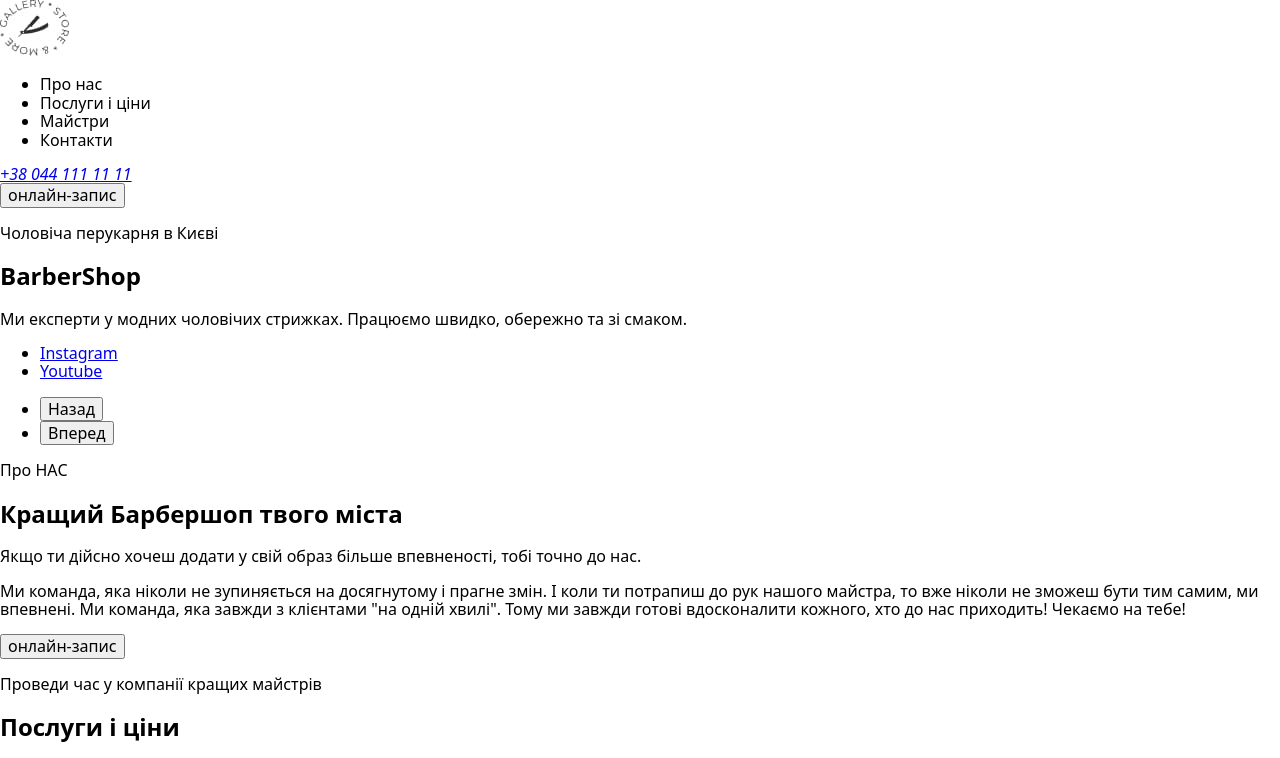
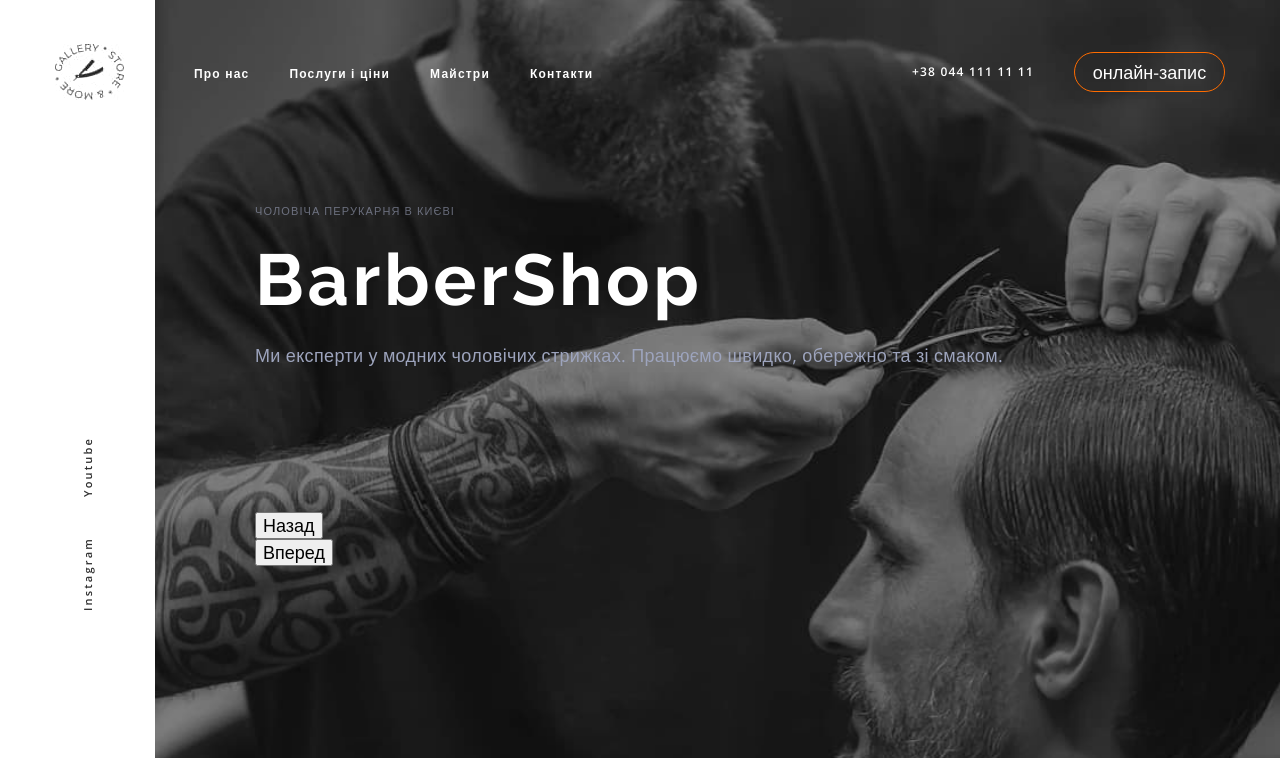
Before and after one commit to Stepaniuk1/barber-shop, a plain HTML site: page index.html in a window 1280 px wide. Shown: the top 758 px of the page. Drawn offline with nearby package versions, Linux system fonts and the light colour scheme.

Commit message:
add
 css: header and hero.
hero bg. img

```diff
--- a/css/style.css
+++ b/css/style.css
@@ -0,0 +1,238 @@
+html {
+  box-sizing: border-box;
+}
+
+*,
+*::before,
+*::after {
+  box-sizing: inherit;
+}
+
+:root {
+  --color-white: #ffffff;
+  --color-brand: #ff6c00;
+  --colorcolor-secondary-transparent: rgba(157, 164, 189, 0.6);
+  --color-second: #9da4bd;
+  --color-primary-dark: #303030;
+  --color-primary: #555555;
+}
+
+h1,
+h2,
+h3,
+h4,
+h5,
+h6,
+p,
+ul {
+  padding: 0;
+  margin: 0;
+}
+
+ul {
+  list-style: none;
+}
+
+img {
+  display: block;
+  max-width: 100%;
+  height: auto;
+}
+
+.link {
+  text-decoration: none;
+}
+
+.section {
+  padding: 130px 0;
+}
+
+.container {
+  width: 100%;
+  max-width: 1200px;
+  margin: 0 auto;
+  padding: 0 15px;
+}
+
+body {
+  font-family: 'Open Sans', sans-serif;
+  background-color: var(--color-white);
+  font-size: 18px;
+}
+
+/* header */
+
+header {
+  position: absolute;
+
+  z-index: 1;
+  top: 0;
+  width: 100%;
+  padding-top: 40px;
+}
+
+.header-container {
+  align-items: center;
+  display: flex;
+  gap: 40px;
+}
+
+.header-nav {
+  align-items: center;
+  display: flex;
+  flex-grow: 1;
+  gap: 70px;
+}
+
+.site-nav {
+  display: flex;
+  gap: 40px;
+}
+
+.header-link {
+  transition-property: color;
+  transition-duration: 250ms;
+  transition-timing-function: cubic-bezier(0.4, 0, 0.2, 1);
+
+  padding: 24px 0;
+
+  color: var(--color-white);
+
+  font-style: normal;
+  font-weight: 600;
+  font-size: 12px;
+  line-height: 1.33;
+  letter-spacing: 0.1em;
+}
+
+.header-link:focus,
+.header-link:hover {
+  color: var(--color-brand);
+}
+
+.address {
+  display: flex;
+}
+
+.button {
+  transition-property: background-color;
+  transition-duration: 250ms;
+  transition-timing-function: cubic-bezier(0.4, 0, 0.2, 1);
+
+  cursor: pointer;
+
+  width: 151px;
+  height: 40px;
+  background-color: transparent;
+  color: var(--color-white);
+  border: 1px solid var(--color-brand);
+  border-radius: 25px;
+}
+
+.button:hover,
+.button:focus {
+  background-color: var(--color-brand);
+}
+
+/* hero */
+
+.hero {
+  background-repeat: no-repeat;
+  background-position: center;
+  background-size: cover;
+  background-attachment: fixed;
+  background-color: var(--color-primary);
+  background-image: url(../image/bg-img.jpg);
+}
+
+.hero-section {
+}
+
+.hero-container {
+  position: relative;
+  padding-top: 204px;
+  padding-bottom: 206px;
+  padding-left: 200px;
+}
+
+.hero-container::before {
+  position: absolute;
+  top: 0;
+  left: -100%;
+  width: calc(100% + 100px);
+  height: 100%;
+  background-color: var(--color-white);
+  content: '';
+}
+
+.hero-paragraph {
+  margin-bottom: 20px;
+
+  color: var(--colorcolor-secondary-transparent);
+  font-size: 11px;
+  line-height: 1.36;
+  letter-spacing: 0.1em;
+  text-transform: uppercase;
+}
+
+.hero-title {
+  margin-bottom: 20px;
+
+  color: var(--color-white);
+
+  font-family: 'Raleway';
+  font-size: 72px;
+  line-height: 1.13;
+  letter-spacing: 0.05em;
+}
+
+.hero-text {
+  margin-bottom: 142px;
+
+  color: var(--color-second);
+
+  font-weight: 400;
+  font-size: 18px;
+  line-height: 1.67;
+  letter-spacing: 0.02em;
+}
+
+.hero-social {
+  display: flex;
+  left: 20px;
+  bottom: 140px;
+  gap: 40px;
+  transform: rotate(-90deg);
+  transform-origin: 0 0;
+  position: absolute;
+}
+
+.hero-social-link {
+  transition-property: color;
+  transition-duration: 250ms;
+  transition-timing-function: cubic-bezier(0.4, 0, 0.2, 1);
+
+  color: var(--color-primary-dark);
+  font-weight: 600;
+  font-size: 11px;
+  line-height: 1.36;
+  letter-spacing: 0.2em;
+}
+
+.hero-social-link:hover,
+.hero-social-link:focus {
+  color: var(--color-brand);
+}
+
+.carousel-controls {
+  position: relative;
+}
+
+.carousel-button {
+}
+
+.carousel-prev {
+}
+
+.carousel-next {
+}
--- a/index.html
+++ b/index.html
@@ -1,5 +1,5 @@
 <!DOCTYPE html>
-<html lang="UA">
+<html lang="uk">
 
 <head>
     <meta charset="UTF-8">
@@ -30,49 +30,59 @@
 
 
     <!-- header -->
-    <header>
-        <nav>
-            <a href="">
+    <header class="header">
+        <div class="container header-container">
+
+            <nav class="header-nav">
+                <a href="#">
                     <img src="./image/logo.jpg" alt="лого">
                 </a>
 
-            <ul>
+                <ul class="site-nav">
 
-                <li>Про нас</li>
-                <li>Послуги і ціни</li>
-                <li>Майстри</li>
-                <li>Контакти</li>
+                    <li> <a class="header-link link" href="">Про нас</a></li>
+                    <li> <a class="header-link link" href="">Послуги і ціни</a></li>
+                    <li> <a class="header-link link" href="">Майстри</a></li>
+                    <li> <a class="header-link link" href="">Контакти</a></li>
+
                 </ul>
             </nav>
 
-        <address>
-            <a href="tel=+380441111111">+38 044 111 11 11</a>
+            <address class="address">
+                <a class="header-link link" href="tel=+380441111111">+38 044 111 11 11</a>
             </address>
 
-        <button type="button">онлайн-запис</button>
+            <button class="button" type="button">онлайн-запис</button>
 
+        </div>
     </header>
 
 
     <main>
 
         <!-- hero -->
-        <section>
+        <section class="hero hero-section">
+            <div class="container">
+                <div class="hero-container">
 
-            <p>Чоловіча перукарня в Києві</p>
-            <h1>BarberShop</h1>
-            <p>Ми експерти у модних чоловічих стрижках. Працюємо швидко, обережно та зі смаком.</p>
-
-            <ul>
-                <li><a href="#">Instagram</a></li>
-                <li><a href="#">Youtube</a></li>
+                    <ul class="hero-social">
+                        <li><a class="hero-social-link link" href="#">Instagram</a></li>
+                        <li><a class="hero-social-link link" href="#">Youtube</a></li>
 
                     </ul>
 
-            <ul>
-                <li><button>Назад</button></li>
-                <li><button>Вперед</button></li>
+                    <p class="hero-paragraph">Чоловіча перукарня в Києві</p>
+                    <h1 class="hero-title">BarberShop</h1>
+                    <p class="hero-text">Ми експерти у модних чоловічих стрижках.
+                        Працюємо швидко, обережно та зі смаком.</p>
+
+
+                    <ul class="carousel-controls">
+                        <li><button class="carousel-button carousel-prev" type="button">Назад</button></li>
+                        <li><button class="carousel-button carousel-next" type="button">Вперед</button></li>
                     </ul>
+                </div>
+            </div>
         </section>
 
         <!-- about -->
@@ -274,7 +284,7 @@
             <div>
 
                 <h5>Контакти</h5>
-                <addres>
+                <address>
                     <ul>
                         <li><a href="#">вул. Васильківська, 7А
                                 Київ, 08132</a>
@@ -286,7 +296,7 @@
                         <li><a href="#">barbershop@email.com</a>
                         </li>
                     </ul>
-                </addres>
+                </address>
 
                 <h5>Графік роботи</h5>
                 <p>Щоденно з 9:00 до 22:00</p>
```
Also changed, not shown: .prettierrc.json (added), image/bg-img.jpg (added). Lines whose indentation alone changed are shown as unchanged.
